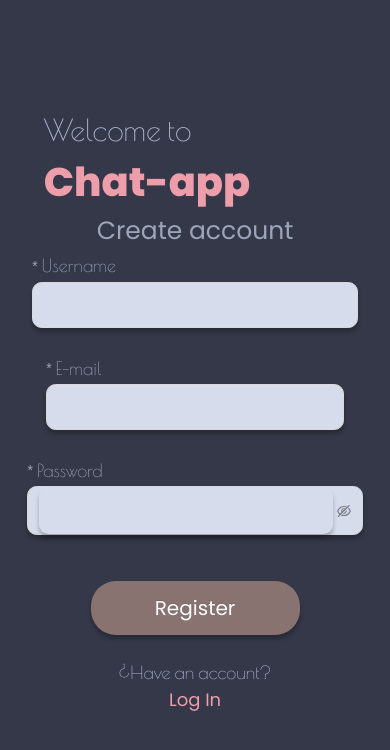
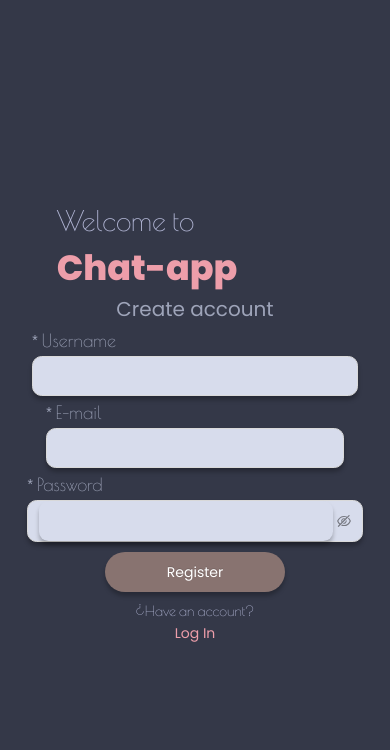
Before and after one commit to Laboratoria/REG003-chat-app, a Next.js app: page / in a window 390 px wide. Shown: the top 750 px of the page. Built offline with nearby package versions, Linux system fonts and the light colour scheme.

Commit message:
fix: responsive style for login and register

```diff
--- a/components/Login/login.scss
+++ b/components/Login/login.scss
@@ -3,14 +3,10 @@
   flex-direction: column;
   align-items: center;
   justify-content: center;
-  //margin: 5rem auto;
+    //margin: 5rem auto;
+  overflow: hidden;
   width: 100%;
-  // @include tablet {
-  //   width: 60rem;
-  // }
-  // @include desktop {
-  //   width: 80rem;
-  // }
+
 }
 
 
@@ -76,7 +72,7 @@
 
   .ant-form-item-with-help {
     margin-bottom: 0;
-    width: 80vw;
+    width: 80%;
   }
 
 }
--- a/components/Register/Register.tsx
+++ b/components/Register/Register.tsx
@@ -51,8 +51,8 @@ const Register: NextPage<Props> = ({ setIsLogin }) => {
           <h2>Welcome to</h2>
           <h3>Chat-app</h3>
         </div>
-        <p>Create account</p>
         <div className="register__body">
+          <p>Create account</p>
           <Form
             name="basic"
             onFinish={onFinish}
@@ -111,7 +111,7 @@ const Register: NextPage<Props> = ({ setIsLogin }) => {
                 <p>{errorMessage}</p>
               </Form.Item>
             ) : null}
-            <br />
+
             <Form.Item wrapperCol={{ offset: 8, span: 16 }}>
               <Button type="primary" htmlType="submit">
                 Register
@@ -119,9 +119,10 @@ const Register: NextPage<Props> = ({ setIsLogin }) => {
             </Form.Item>
 
             <Form.Item wrapperCol={{ offset: 8, span: 16 }}>
+
               <p className="paragraph">¿Have an account? </p>
               <a onClick={toLogin} className="paragraph__pink">
-                {" "}
+
                 Log In{" "}
               </a>
             </Form.Item>
--- a/components/Register/register.scss
+++ b/components/Register/register.scss
@@ -11,36 +11,54 @@
   width: 100vw;
   height: 100vh;
   text-align: center;
+
   // gap: 1rem;
+  @include tablet {
+    @include box(row, center, center);
+  }
 
   &__header {
+
     @include box(column, flex-start, center);
     padding-right: 6rem;
     h2 {
       font-family: $poiret;
-      @include font-size(30px);
+      @include font-size(28px);
+      //font-size: 8vw;
       color: $color3;
     }
     h3 {
       font-family: $poppins;
-      @include font-size(40px);
+      @include font-size(35px);
+      //font-size: 8vw;
       font-weight: 800;
       color: $color7;
     }
   }
-  p {
-    font-family: $poppins;
-    @include font-size(25px);
-    font-weight: 500;
-    color: $color2;
-  }
+
   &__body {
+    @include tablet {
+      border: solid .005rem $color7;
+      padding: 1rem;
+      border-radius: 1.2rem;
+
+    }
+    p {
+      // margin: 1rem;
+      font-family: $poppins;
+      @include font-size(20px);
+      //font-size: 6.5vw;
+      font-weight: 500;
+      color: $color2;
+    }
+
     .ant-col-offset-8 {
       margin-left: 0% !important;
     }
     .ant-form-item-required {
       font-family: $poiret;
       @include font-size(18px);
+      //font-size: 8vw;
       font-weight: 500;
       color: $color2;
       &::before {
@@ -52,7 +70,7 @@
     }
     .ant-input {
       background: $color1;
-      height: 2.9rem;
+      height: 2.5rem;
       border-radius: 0.6rem;
       box-shadow: 0px 4px 4px rgba(0, 0, 0, 0.25);
     }
@@ -61,6 +79,7 @@
       display: flex;
       justify-content: center;
       align-items: center;
+      margin-bottom: 0;
     }
 
     .ant-input-affix-wrapper {
@@ -71,28 +90,29 @@
     }
     .ant-form-item-with-help {
       margin-bottom: 0;
-      width: 60vw;
+      width: 80vw;
     }
     .ant-form-item-explain-error {
-      @include titles1($poppins, 100, 14px, $color7);
+      @include titles1($poppins, 100, 10px, $color7);
     }
     .ant-btn {
-      width: caculateRem(209px);
-      height: caculateRem(54px);
+      width: caculateRem(180px);
+      height: caculateRem(40px);
       border-radius: caculateRem(25px);
+      margin: 0.6rem;
       border: none;
       background: $color6;
       box-shadow: 0px 4px 4px rgba(0, 0, 0, 0.25);
 
       span {
-        @include titles1($poppins, 500, 20px, #fff);
+        @include titles1($poppins, 500, 14px, #fff);
       }
     }
     .paragraph {
-      @include titles1($poiret, 100, 18px, $color3);
+      @include titles1($poiret, 100, 14px, $color3);
     }
     .paragraph__pink {
-      @include titles1($poppins, 100, 18px, $color7);
+      @include titles1($poppins, 100, 14px, $color7);
     }
   }
 }
```
